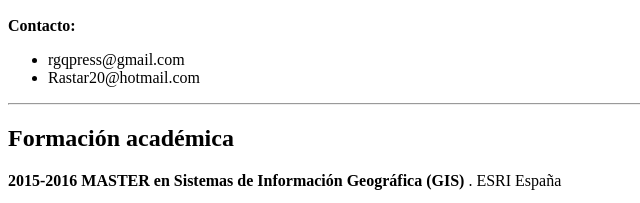
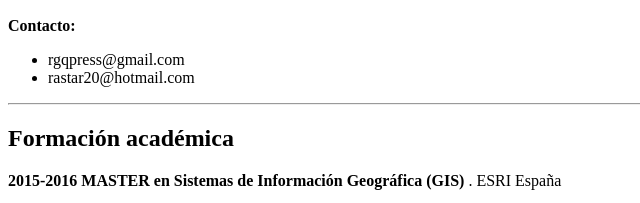
Before and after one commit to Rastar20/Rastar20.github.io, a plain HTML site: page index.html in a window 1280 px wide. Shown: the part 577-780 px from the top of the page, 0-640 px from the left. Drawn offline with Linux system fonts and the light colour scheme.

Commit message:
head updating

```diff
--- a/index.html
+++ b/index.html
@@ -2,7 +2,9 @@
 <html lang="es">
 <head>
     <meta charset="UTF-8">
-    <title>Título de la página</title>
+    <title>CV Raul García Quiñones</title>
+    <meta name="description" content="Curriculum Vitae de Raul García Quiñones">
+    <meta name="keywords" 	 content="CV,Raul,García,Quiñones,GIS,hidrografía, oceanografía, renovables">
     <link href='https://fonts.googleapis.com/css?family=Open+Sans' rel='stylesheet' type='text/css'>
     <link href="main.css" rel="stylesheet" type="text/css">
 </head>
@@ -28,7 +30,7 @@
     <b>Contacto:</b>
     <ul>
         <li>rgqpress@gmail.com</li>
-        <li>Rastar20@hotmail.com</li>
+        <li>rastar20@hotmail.com</li>
     </ul>
     <hr>
     <h2 id="Education">Formación académica </h2>
```
